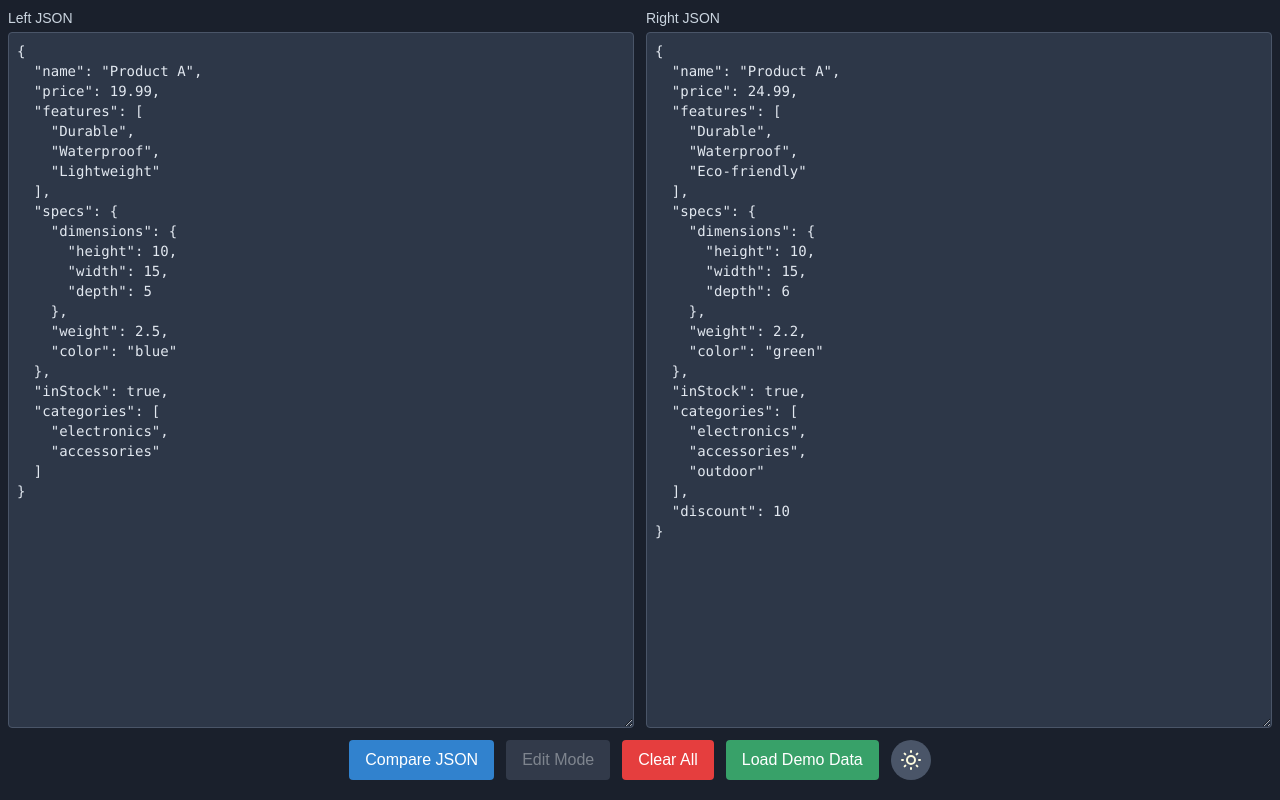
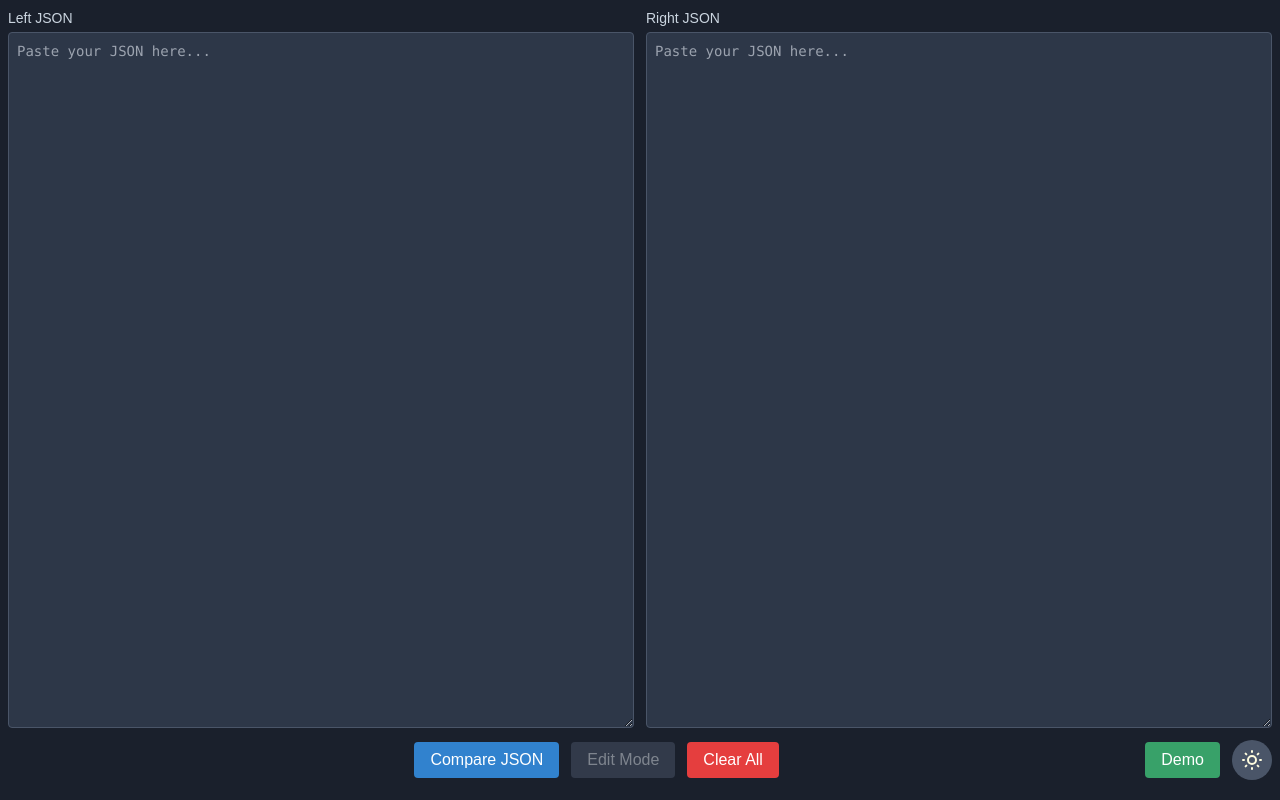
Before and after one commit to everettjf/MyJSONDiff, a Next.js app in the folder src/: page / in a window 1280 px wide. Built offline with nearby package versions, Linux system fonts and the light colour scheme.

Commit message:
optimize

```diff
--- a/src/src/app/page.tsx
+++ b/src/src/app/page.tsx
@@ -66,10 +66,6 @@ export default function Home() {
 
   // Initialize with demo data and update window height on mount and resize
   useEffect(() => {
-    // Set demo data
-    setLeftJSON(demoLeftJSON);
-    setRightJSON(demoRightJSON);
-
     // Set initial window height
     updateWindowHeight();
 
@@ -477,7 +473,9 @@ export default function Home() {
           </div>
         </div>
 
-        <div className="flex justify-center gap-3 mb-3 flex-wrap">
+        <div className="flex justify-between items-center mb-3">
+          <div className="w-10"></div>
+          <div className="flex gap-3 flex-wrap justify-center">
             <button
               onClick={compareJSON}
               className="px-4 py-1.5 rounded hover:opacity-90 focus:outline-none focus:ring-2 focus:ring-opacity-50 transition-colors"
@@ -506,12 +504,14 @@ export default function Home() {
             >
               Clear All
             </button>
+          </div>
+          <div className="flex gap-3 items-center">
             <button
               onClick={resetToDemo}
               className="px-4 py-1.5 rounded hover:opacity-90 focus:outline-none focus:ring-2 focus:ring-opacity-50 transition-colors"
               style={styles.buttonSuccess}
             >
-            Load Demo Data
+              Demo
             </button>
             <button
               onClick={toggleDarkMode}
@@ -530,6 +530,7 @@ export default function Home() {
               )}
             </button>
           </div>
+        </div>
 
         {error && (
           <div className="mb-4 p-4" style={styles.error}>
```
Lines whose indentation alone changed are shown as unchanged.
